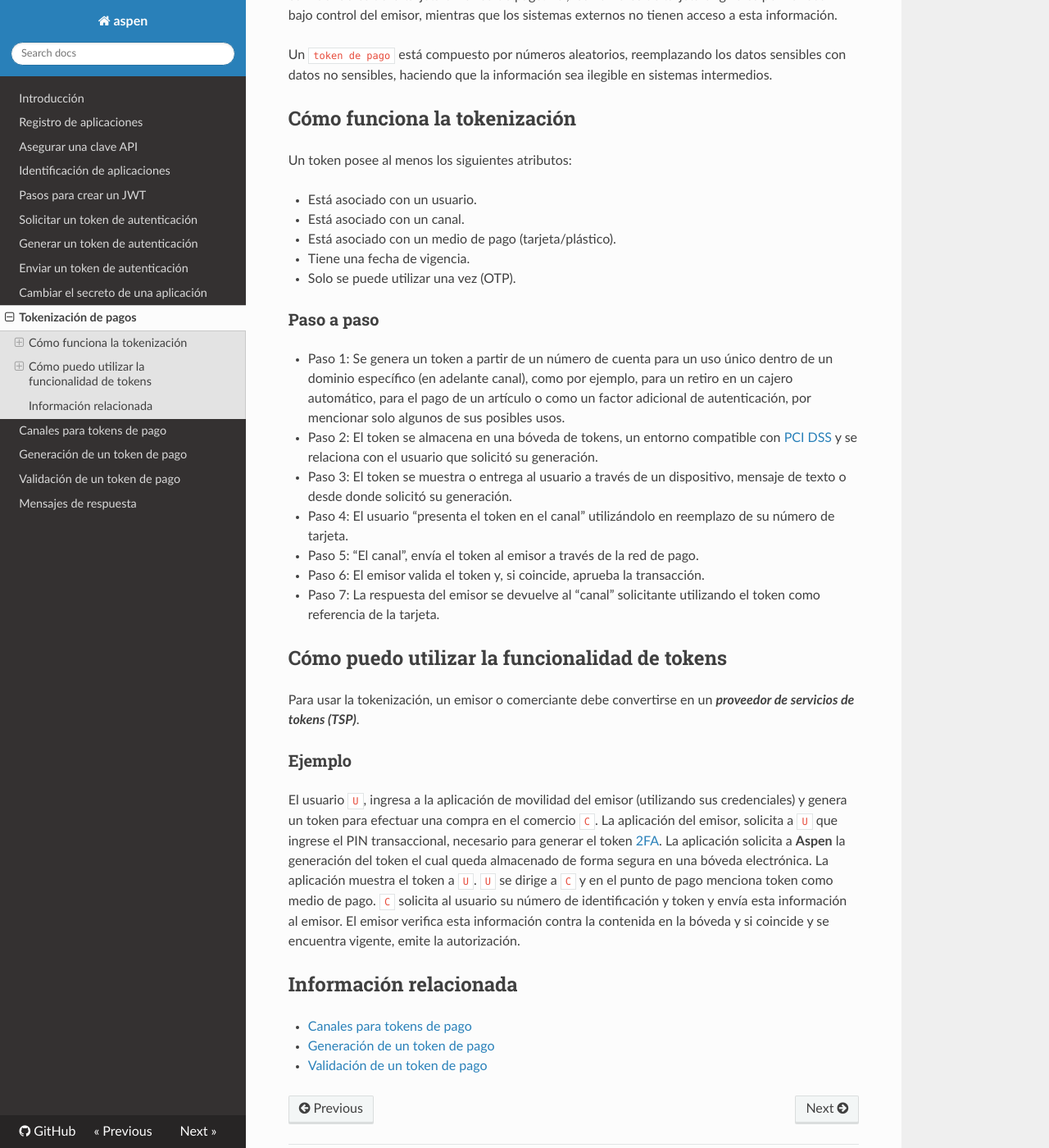
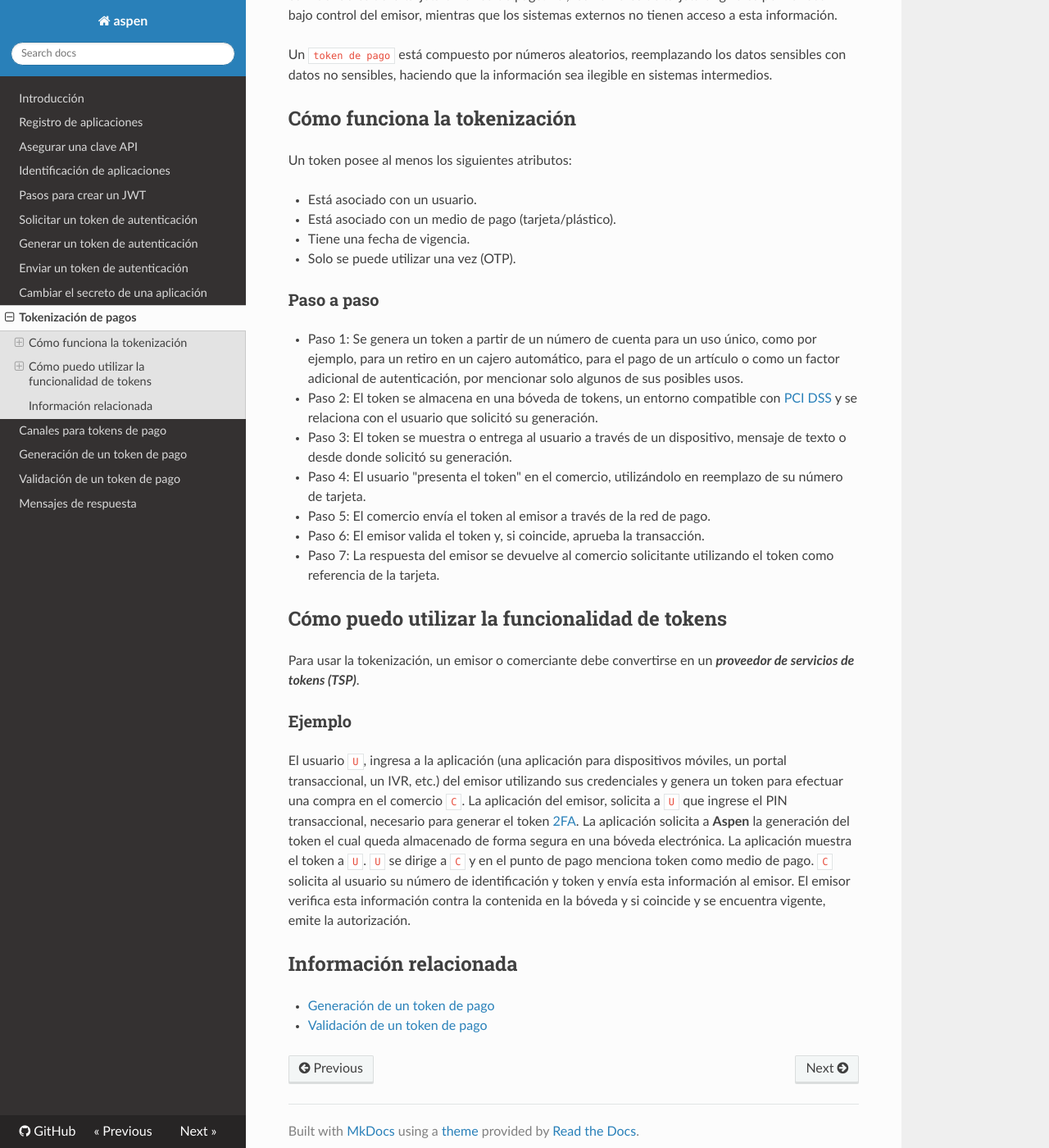
Before and after one commit to menchi2000/Aspen, an MkDocs documentation site: the page built from docs/Tokenization.md, in a window 1280 px wide and 1400 px high, scrolled down 468 px. Shown: the whole window at 82% size. Built offline with MkDocs 1.6.1, drawn with Linux system fonts in a browser that asks for light colours; nearby versions of some CDN libraries; old or Windows-style settings are respelled for this version of MkDocs.

Commit message:
Ajustes referencias a token de pago.
Correcciones programadas en el #Backlog1844 para remover de la descripción las referencias a los tipos de canales.

```diff
--- a/docs/Tokenization.md
+++ b/docs/Tokenization.md
@@ -13,26 +13,25 @@ Un `token de pago` está compuesto por números aleatorios, reemplazando los dat
 Un token posee al menos los siguientes atributos:
 
 - Está asociado con un usuario.
-- Está asociado con un canal.
 - Está asociado con un medio de pago (tarjeta/plástico).
 - Tiene una fecha de vigencia.
 - Solo se puede utilizar una vez (OTP).
 
 ### Paso a paso
 
-- Paso 1: Se genera un token a partir de un número de cuenta para un uso único dentro de un dominio específico (en adelante canal), como por ejemplo, para un retiro en un cajero automático, para el pago de un artículo o como un factor adicional de autenticación, por mencionar solo algunos de sus posibles usos.
+- Paso 1: Se genera un token a partir de un número de cuenta para un uso único, como por ejemplo, para un retiro en un cajero automático, para el pago de un artículo o como un factor adicional de autenticación, por mencionar solo algunos de sus posibles usos.
 
 - Paso 2: El token se almacena en una bóveda de tokens, un entorno compatible con [PCI DSS](https://en.wikipedia.org/wiki/Payment_Card_Industry_Data_Security_Standard) y se relaciona con el usuario que solicitó su generación.
 
 - Paso 3: El token se muestra o entrega al usuario a través de un dispositivo, mensaje de texto o desde donde solicitó su generación.
 
-- Paso 4: El usuario “presenta el token en el canal” utilizándolo en reemplazo de su número de tarjeta.
+- Paso 4: El usuario "presenta el token" en el comercio, utilizándolo en reemplazo de su número de tarjeta.
 
-- Paso 5: “El canal”, envía el token al emisor a través de la red de pago.
+- Paso 5: El comercio envía el token al emisor a través de la red de pago.
 
 - Paso 6: El emisor valida el token y, si coincide, aprueba la transacción.
 
-- Paso 7: La respuesta del emisor se devuelve al “canal” solicitante utilizando el token como referencia de la tarjeta.
+- Paso 7: La respuesta del emisor se devuelve al comercio solicitante utilizando el token como referencia de la tarjeta.
 
 ## Cómo puedo utilizar la funcionalidad de tokens
 
@@ -40,14 +39,11 @@ Un token posee al menos los siguientes atributos:
 
 Para usar la tokenización, un emisor o comerciante debe convertirse en un _**proveedor de servicios de tokens (TSP)**_.
 
-
 ### Ejemplo
 
-El usuario `U`, ingresa a la aplicación de movilidad del emisor (utilizando sus credenciales) y genera un token para efectuar una compra en el comercio `C`. La aplicación del emisor, solicita a `U` que ingrese el PIN transaccional, necesario para generar el token [2FA](https://en.wikipedia.org/wiki/Multi-factor_authentication). La aplicación solicita a **Aspen** la generación del token el cual queda almacenado de forma segura en una bóveda electrónica. La aplicación muestra el token a `U`. `U` se dirige a `C` y en el punto de pago menciona token como medio de pago. `C` solicita al usuario su número de identificación y token y envía esta información al emisor. El emisor verifica esta información contra la contenida en la bóveda y si coincide y se encuentra vigente, emite la autorización.
+El usuario `U`, ingresa a la aplicación (una aplicación para dispositivos móviles, un portal transaccional, un IVR, etc.) del emisor utilizando sus credenciales y genera un token para efectuar una compra en el comercio `C`. La aplicación del emisor, solicita a `U` que ingrese el PIN transaccional, necesario para generar el token [2FA](https://en.wikipedia.org/wiki/Multi-factor_authentication). La aplicación solicita a **Aspen** la generación del token el cual queda almacenado de forma segura en una bóveda electrónica. La aplicación muestra el token a `U`. `U` se dirige a `C` y en el punto de pago menciona token como medio de pago. `C` solicita al usuario su número de identificación y token y envía esta información al emisor. El emisor verifica esta información contra la contenida en la bóveda y si coincide y se encuentra vigente, emite la autorización.
 
 ## Información relacionada
-
-- [Canales para tokens de pago](Get-Channels.md)
 
 - [Generación de un token de pago](Generate-PaymentToken.md)
 
```
